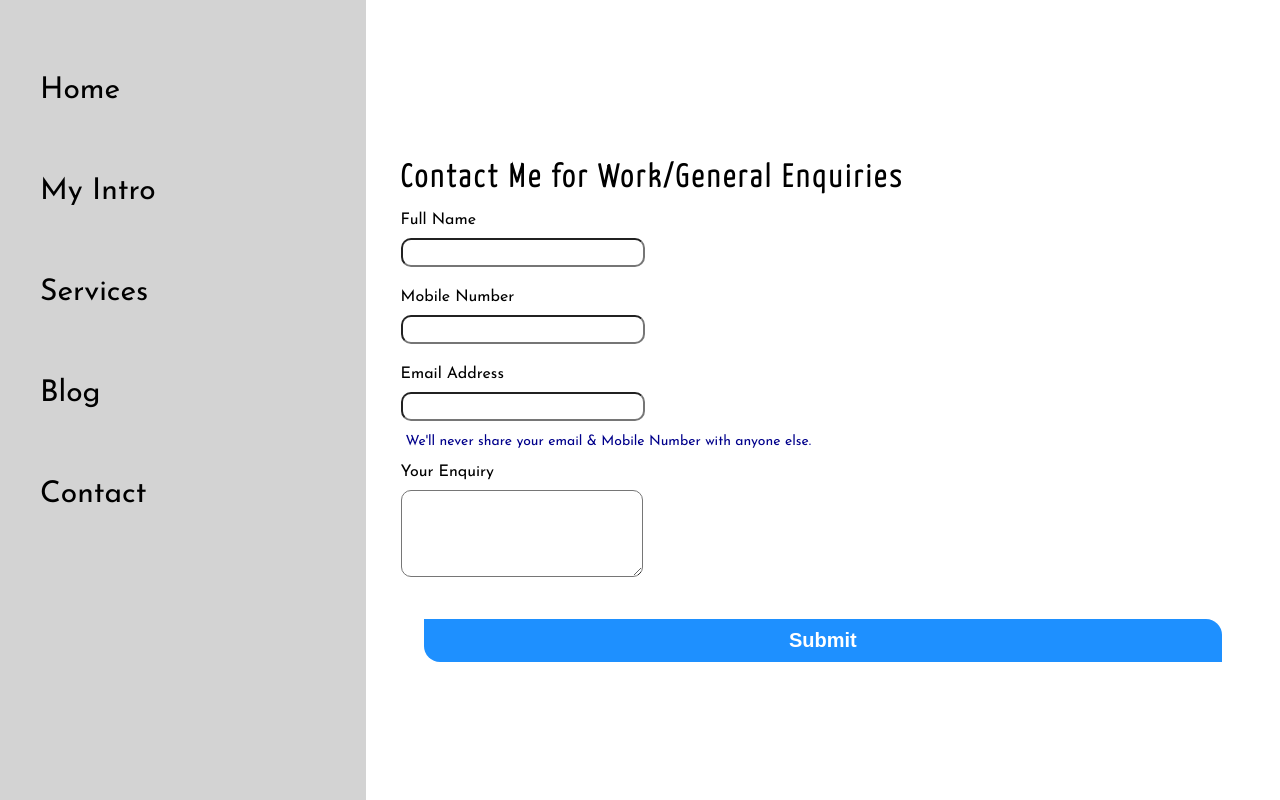
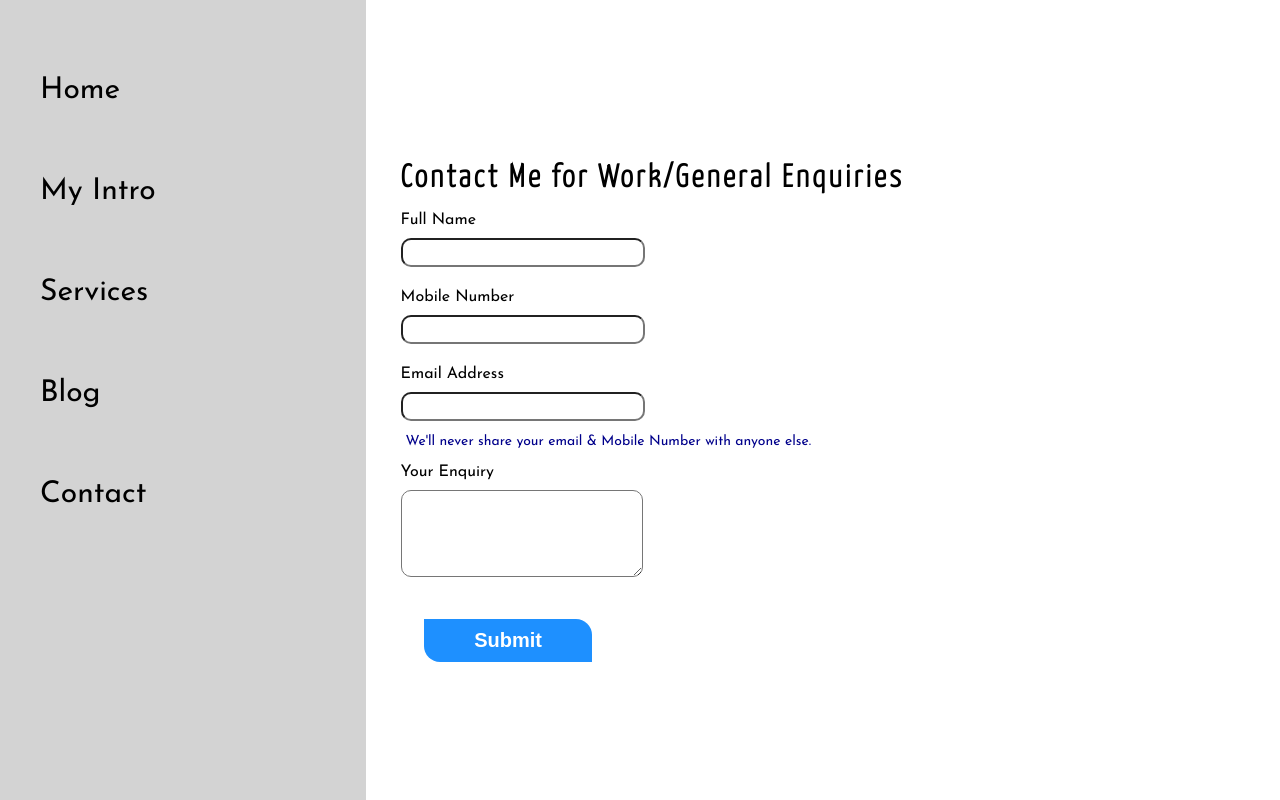
Before and after one commit to jeet404/Portfolio-Template, a PHP site: page /contact.html in a window 1280 px wide. Run offline with PHP 8.4, Linux system fonts and the light colour scheme; some web fonts are replaced.

Commit message:
Set width of form's button.

```diff
--- a/css/contact.css
+++ b/css/contact.css
@@ -40,11 +40,15 @@
 
 .btns {
   margin: 20px;
+  width: 20%;
+  display: flex;
 }
 
 .btns button {
   border: 0px solid;
-  width: auto;
+  width: 100%;
+  display: flex;
+  justify-content: center;
   padding: 10px 14px;
   border-bottom-left-radius: 16px;
   border-top-right-radius: 16px;
```
